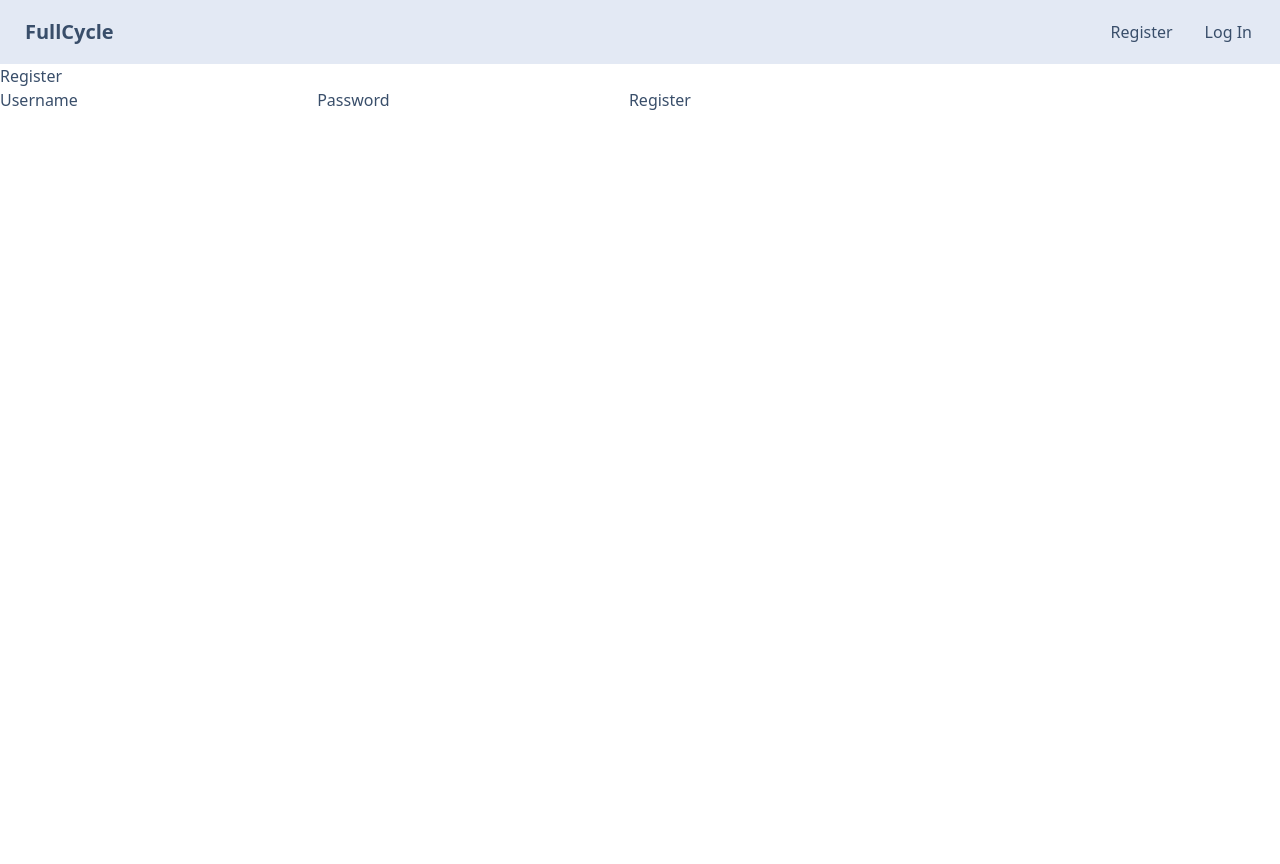
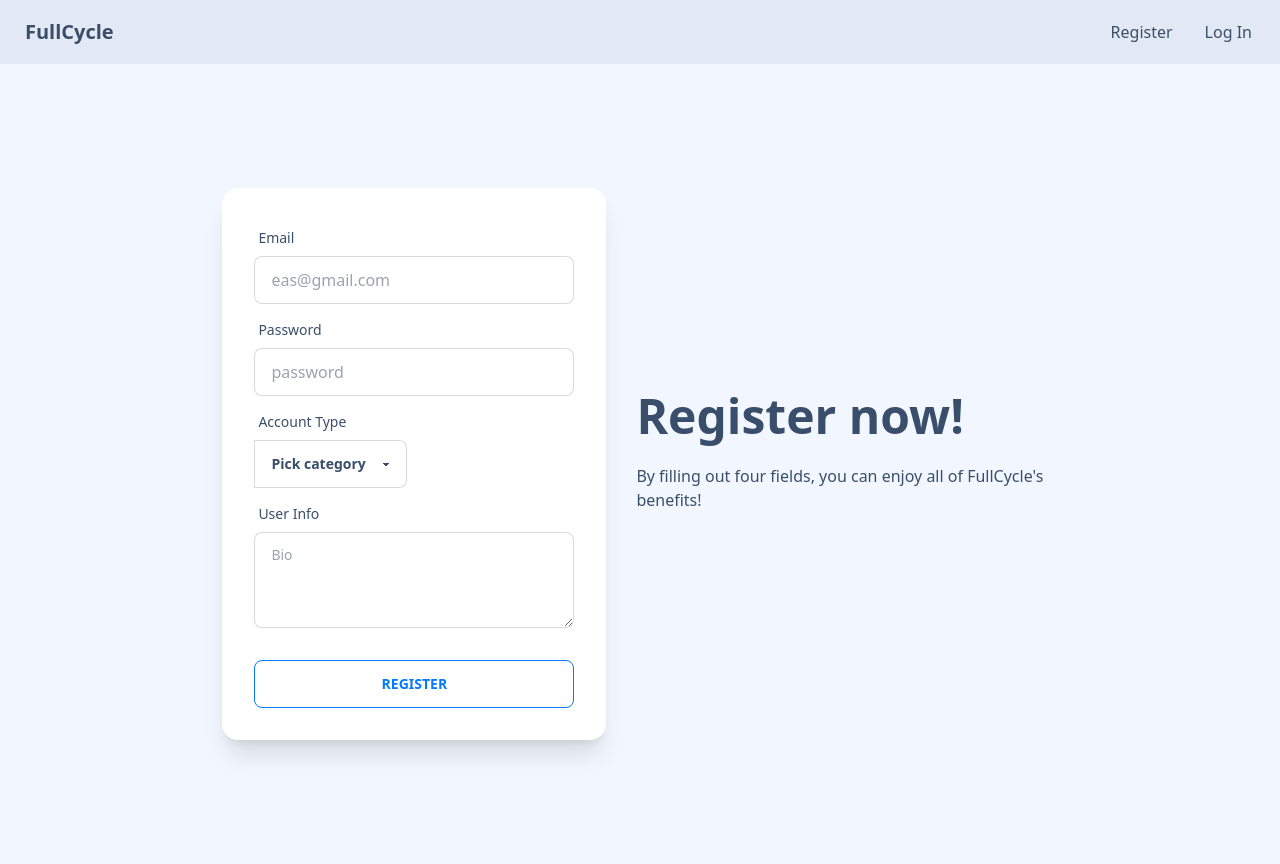
Before and after one commit to placidmoon1/eas-hackathon, a Flask app: page /client in a window 1280 px wide. Before the commit the page ends 110 px from the top, so only its background shows below. Run offline with Flask 2, Linux system fonts and the light colour scheme; some libraries are stand-ins or nearby versions.

Commit message:
feat: first connect with server and client :)

```diff
--- a/server/static/style.css
+++ b/server/static/style.css
@@ -1,3 +1,7 @@
 .nav-link {
   color: black;
 }
+
+.hero-content {
+  row-gap: 2rem;
+}
--- a/server/templates/auth/register.html
+++ b/server/templates/auth/register.html
@@ -1,15 +1,57 @@
 {% extends 'base.html' %}
 
-{% block header %}
-  <h1>{% block title %}Register{% endblock %}</h1>
+{% block content %}
+<div class="hero min-h-screen bg-base-200">
+  <div class="hero-content flex-col lg:flex-row-reverse" style="column-gap: 30px;">
+    <div class="text-center lg:text-left">
+      <h1 class="text-5xl font-bold">Register now!</h1>
+      <p class="py-6">By filling out four fields, you can enjoy all of FullCycle's benefits!
+      </p>
+    </div>
+    <div class="card flex-shrink-0 w-full max-w-sm shadow-xl bg-base-100">
+      <form class="card-body">
+        <div class="form-control">
+          <label class="label">
+            <span class="label-text">Email</span>
+          </label>
+          <input type="email" id="email" placeholder="eas@gmail.com" class="input input-bordered" required/>
+        </div>
+        <div class="form-control">
+          <label class="label">
+            <span class="label-text">Password</span>
+          </label>
+          <input type="text" placeholder="password" id="password" class="input input-bordered" required/>
+        </div>
+
+        <div class="form-control">
+          <label class="label">
+            <span class="label-text">Account Type</span>
+          </label>
+          <div class="input-group" >
+            <select class="select select-bordered" id="type" required>
+              <option disabled selected value=''>Pick category</option>
+              <option>Factory</option>
+              <option>Customer</option>
+              <option>Disposal</option>
+            </select>
+          </div>
+        </div>
+
+        <div class="form-control">
+          <label class="label">
+            <span class="label-text">User Info</span>
+          </label>
+          <textarea class="textarea textarea-bordered h-24" placeholder="Bio" aria-required=""></textarea>
+        </div>
+
+        <div class="form-control mt-6">
+          <button class="btn btn-outline btn-primary" id = "submit" type="submit">
+            Register
+          </button>
+        </div>
+
+      </form>
+    </div>
+  </div>
+</div>
 {% endblock %}
-
-{% block content %}
-  <form method="post">
-    <label for="username">Username</label>
-    <input name="username" id="username" required>
-    <label for="password">Password</label>
-    <input type="password" name="password" id="password" required>
-    <input type="submit" value="Register">
-  </form>
-{% endblock %}
--- a/server/templates/base.html
+++ b/server/templates/base.html
@@ -2,6 +2,7 @@
 <title>{% block title %}{% endblock %} - Flaskr</title>
 <link href="https://cdn.jsdelivr.net/npm/daisyui@2.43.2/dist/full.css" rel="stylesheet" type="text/css" />
 <script src="https://cdn.tailwindcss.com"></script>
+
 <!-- script -->
 <html data-theme="winter">
 <div class = "navbar bg-base-300">
```
Also changed, not shown: server/auth.py (+11 -6 lines), server/templates/auth/login.html (+35 -15 lines).
